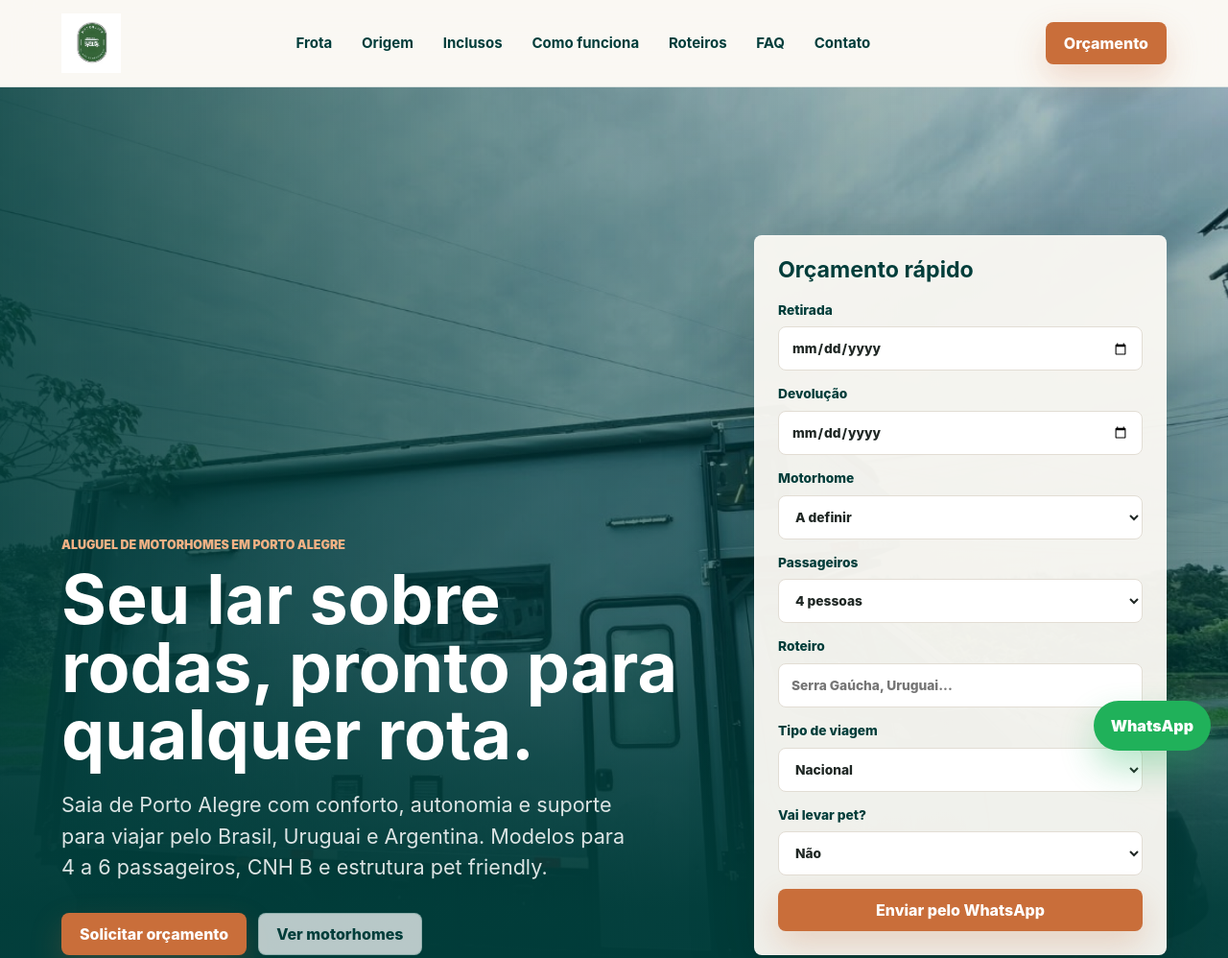
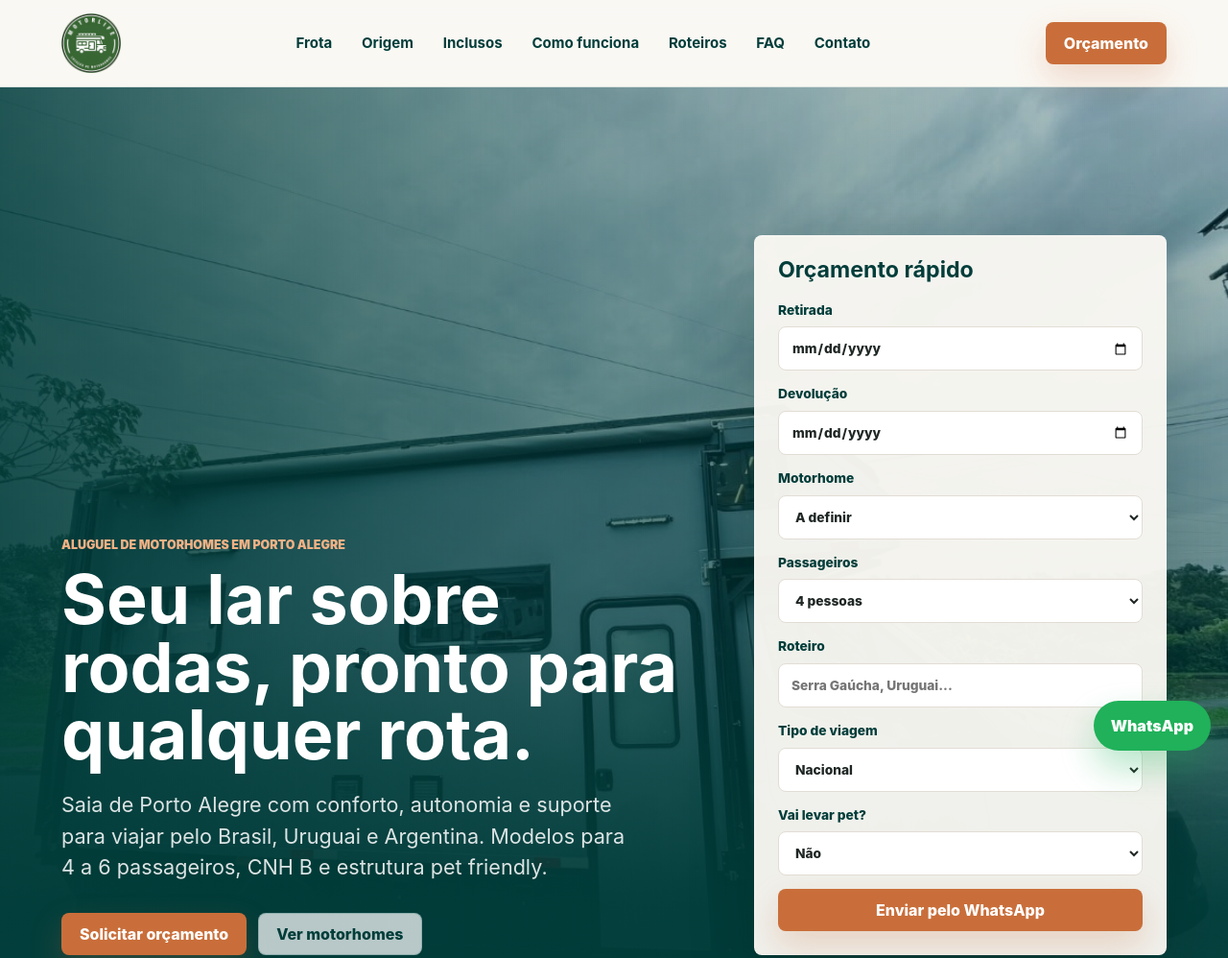
Before and after one commit to GustavoCunh4/motorlife-motorhomers, a website: page index.html in a window 1280 px wide. Shown: the top 998 px of the page at 96% size. Drawn offline with Linux system fonts and the light colour scheme.

Commit message:
Atualiza logo da Motorlife

```diff
--- a/index.html
+++ b/index.html
@@ -13,7 +13,7 @@
       content="aluguel de motorhome Porto Alegre, motorhome RS, aluguel de campervan, viagem de motorhome, motorhome Serra Gaúcha, motorhome Uruguai"
     />
     <link rel="canonical" href="https://www.motorlife.com.br/" />
-    <link rel="icon" type="image/avif" href="assets/logo-motorlife-motorhomers.avif" />
+    <link rel="icon" type="image/png" href="assets/motorlife-logo.png" />
     <link rel="preload" href="assets/aguia.jpeg" as="image" />
     <link rel="stylesheet" href="styles.css" />
     <script type="application/ld+json">
@@ -39,7 +39,7 @@
   <body>
     <header class="site-header" data-header>
       <a class="brand" href="#inicio" aria-label="Motorlife Motorhomers">
-        <img src="assets/logo-motorlife-motorhomers.avif" alt="Motorlife Motorhomers" />
+        <img src="assets/motorlife-logo.png" alt="Motorlife Motorhomers" />
       </a>
       <nav class="main-nav" aria-label="Principal">
         <a href="#frota">Frota</a>
@@ -413,7 +413,7 @@
     </a>
 
     <footer class="site-footer">
-      <img src="assets/logo-motorlife-motorhomers.avif" alt="Motorlife Motorhomers" />
+      <img src="assets/motorlife-logo.png" alt="Motorlife Motorhomers" />
       <p>Motorlife Motorhomers - aluguel de motorhomes para viagens nacionais e internacionais.</p>
       <div>
         <a href="https://instagram.com/motorlife_rs" target="_blank" rel="noreferrer">Instagram</a>
```
Also changed, not shown: assets/motorlife-logo.png (added).
